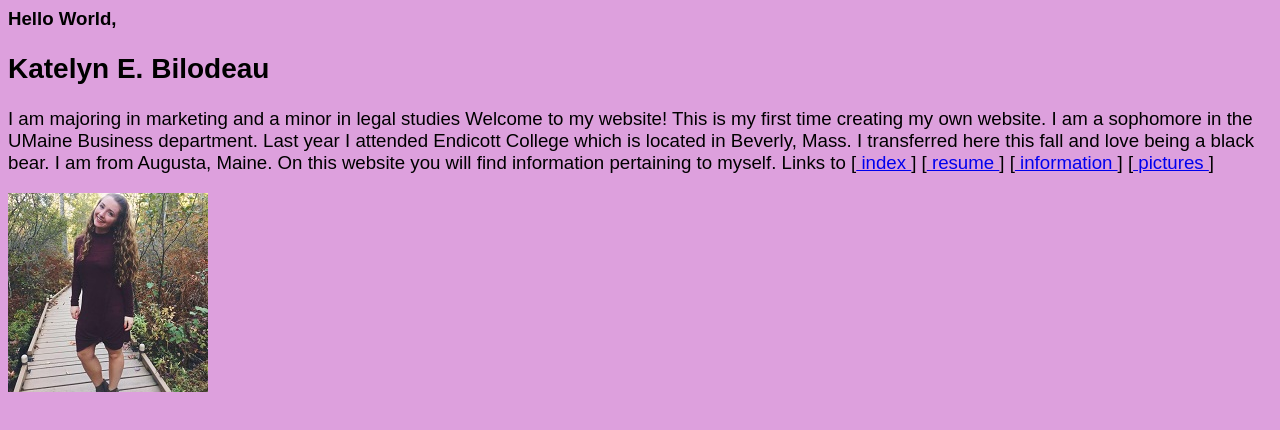
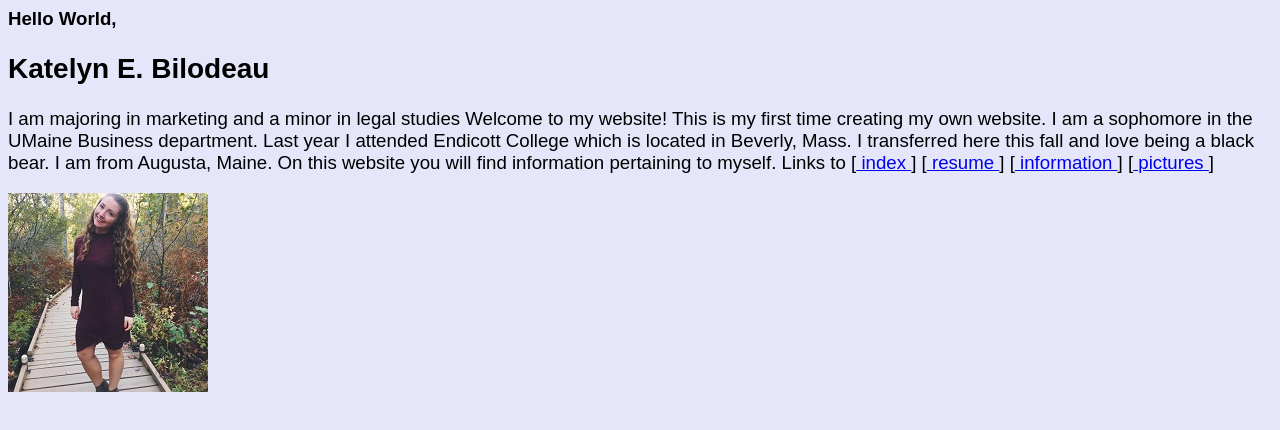
Before and after one commit to katelynbilodeau/katelynbilodeau.github.io, a plain HTML site: page index.html in a window 1280 px wide. Drawn offline with Linux system fonts and the light colour scheme.

Commit message:
Add files via upload

```diff
--- a/style.css
+++ b/style.css
@@ -1,4 +1,5 @@
-body { background: PLUM;
-       color: PaleTurquoise ;
+
+body { background: lavender;
+       color: CornflowerBlue  ;
        font-size: 14pt; }
-body { font-family: 'Merriweather', sans-serif; }
+body { font-family: 'Shadows Into Light', sans-serif; }
```
